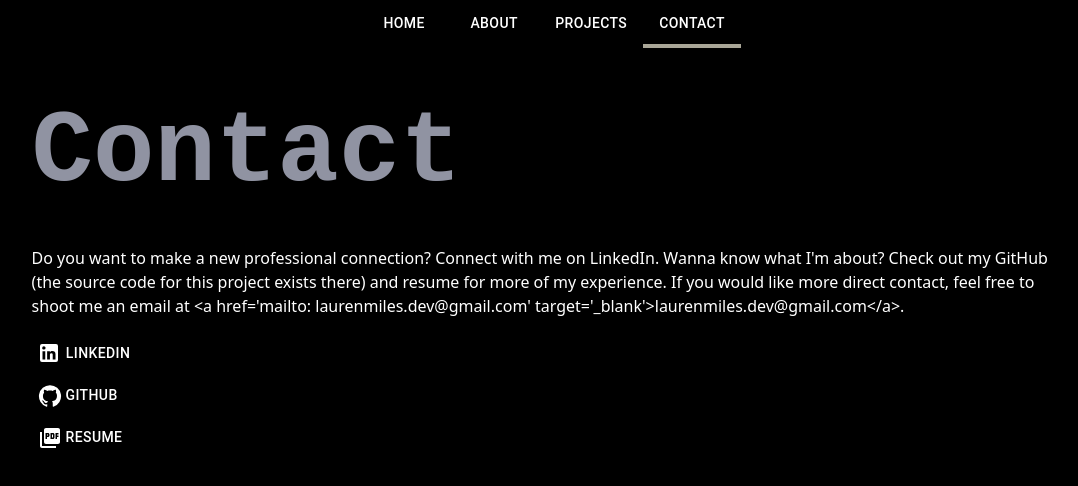
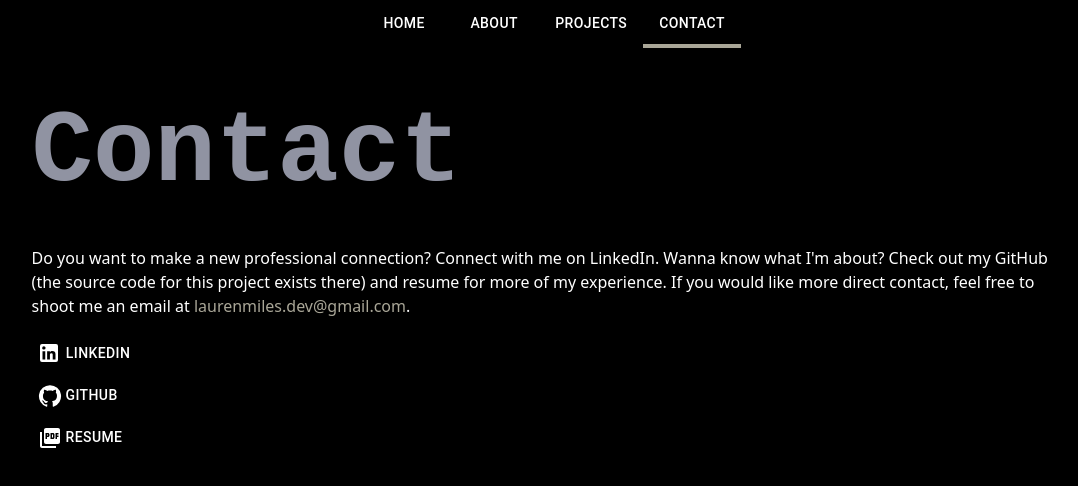
Before and after one commit to laurenmilesdev/portfolio, a Next.js app: page / in a window 1280 px wide. Both pictures are taken after a click on the tab "CONTACT". Shown: the top 486 px of the page, without its empty margins (90-1168 px from the left). Built offline with nearby package versions, Linux system fonts and the light colour scheme; a web font is replaced by a local one.

Commit message:
Updated Contacts component

```diff
--- a/src/components/contact/Contacts.tsx
+++ b/src/components/contact/Contacts.tsx
@@ -9,9 +9,12 @@ type Props = {
 export default function Contacts(props: Props): JSX.Element {
   return (
     <div className="col-md-12">
-      <div className="col-md-12 mb-3" data-testid="description">
-        {props.description}
-      </div>
+      <div
+        className="col-md-12 mb-3"
+        data-testid="description"
+        dangerouslySetInnerHTML={{ __html: props.description }}
+      />
+
       <div className="col-md-12">
         <ul>
           {props.description &&
```
